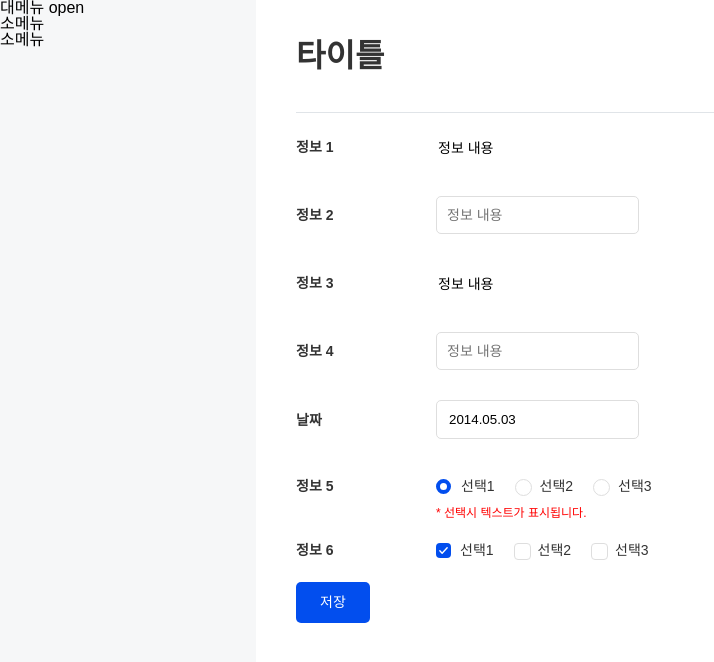
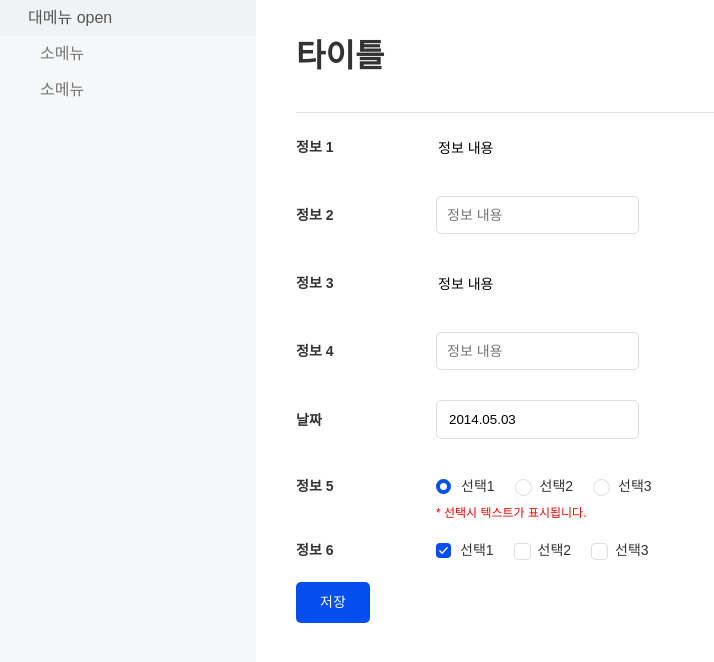
Before and after one commit to jisooround/dreamyoungs-prac, a React (Vite) app: page / in a window 1280 px wide. Shown: the top 662 px of the page, without its empty margins (0-714 px from the left). Built offline with nearby package versions, Linux system fonts and the light colour scheme.

Commit message:
feat: Category 스타일

```diff
--- a/src/components/Category.tsx
+++ b/src/components/Category.tsx
@@ -30,5 +30,10 @@ const Category = ({ content, children }: Props) => {
 
 const MainMenuStyle = styled.div`
   display: flex;
+  color: var(--color-gray-009);
+  padding: 10px 28px;
+  &:hover {
+    background-color: var(--color-gray-002);
+  }
 `;
 export default Category;
--- a/src/components/FormCheckType.tsx
+++ b/src/components/FormCheckType.tsx
@@ -19,7 +19,7 @@ const FormCheckType = ({ options, label, value }: Props) => {
     }
   };
 
-  console.log(currentValue);
+  // console.log(currentValue);
   return (
     <CheckStyle>
       <LabelStyle>{label}</LabelStyle>
--- a/src/components/GNB.tsx
+++ b/src/components/GNB.tsx
@@ -16,6 +16,14 @@ const GNBStyle = styled.div`
   width: 100%;
   min-width: 200px;
   background-color: var(--color-gray-001);
+  li {
+    font-weight: 100;
+    color: #777;
+    padding: 10px 28px 10px 40px;
+    &:hover {
+      background-color: var(--color-gray-002);
+    }
+  }
 `;
 
 // eslint-disable-next-line react-refresh/only-export-components
```
